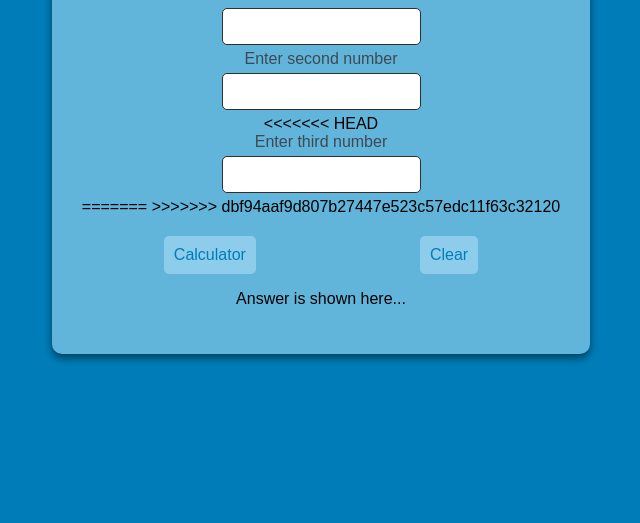
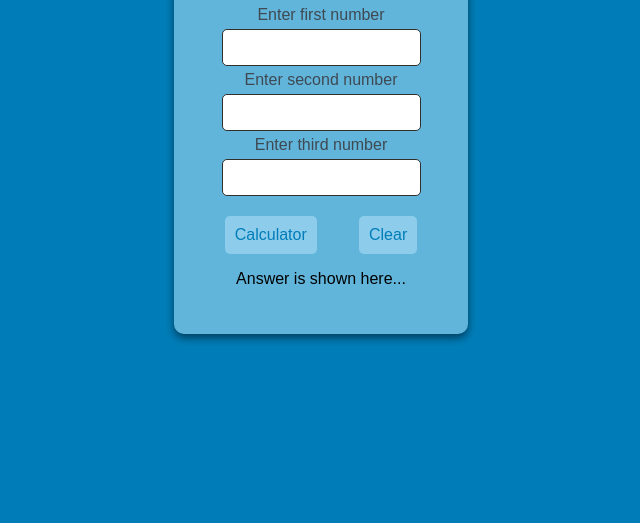
Before and after one commit to mariniel1/SumCalculator, a plain HTML site: page index.html in a window 1280 px wide. Shown: the part 293-816 px from the top of the page, without its empty margins (319-959 px from the left). Drawn offline with Linux system fonts and the light colour scheme.

Commit message:
add 3rd number

```diff
--- a/index.html
+++ b/index.html
@@ -17,13 +17,10 @@
             <label>Enter second number</label>
             <input type="text" id="num2"/>
         </div>
-<<<<<<< HEAD
         <div class="inputBox">
             <label>Enter third number</label>
             <input type="text" id="num3"/>
         </div>
-=======
->>>>>>> dbf94aaf9d807b27447e523c57edc11f63c32120
         <div class="btn">
             <button onClick="sumCalculator()">Calculator</button>
             <button onClick="eraser()">Clear</button>
```
